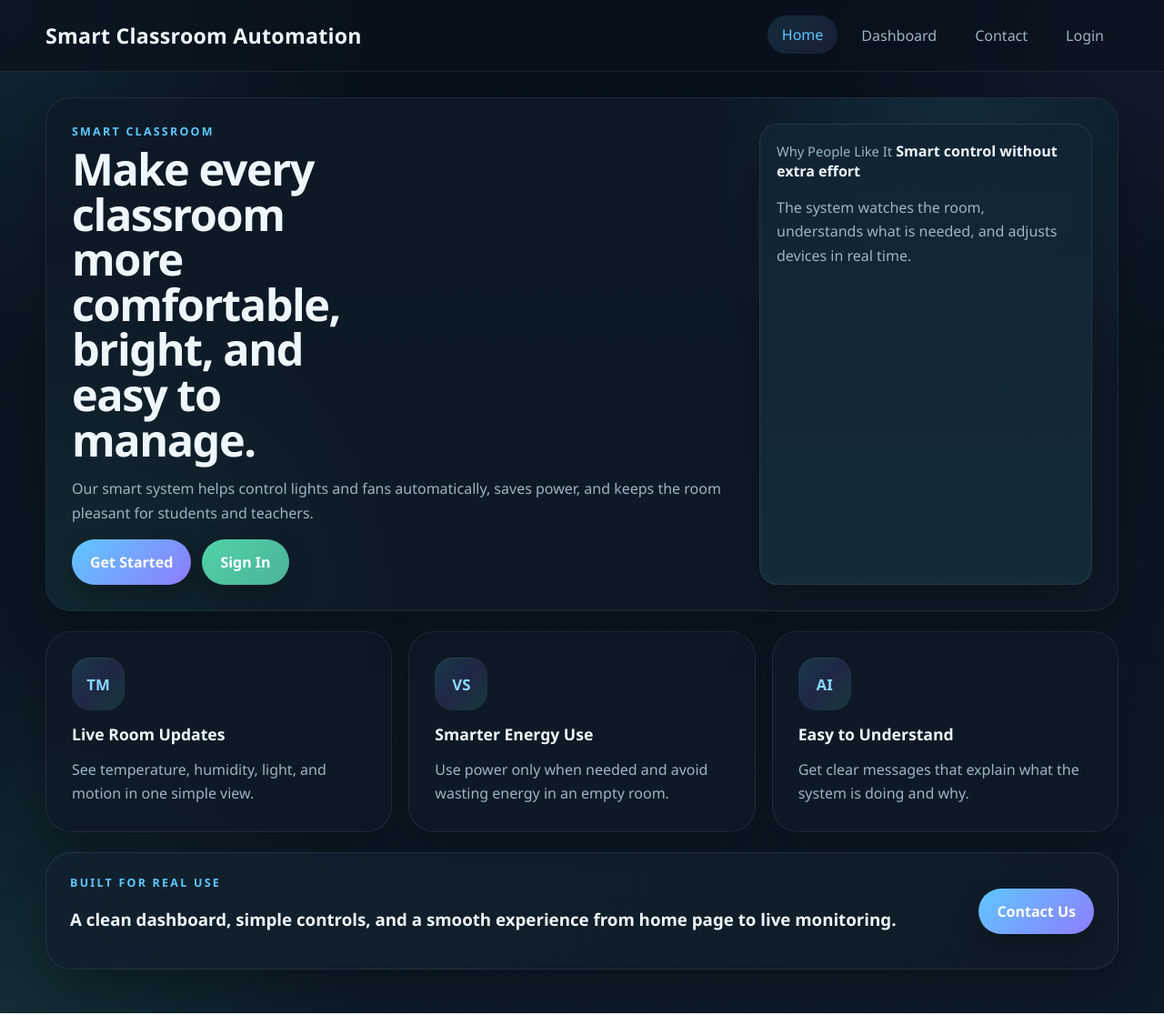
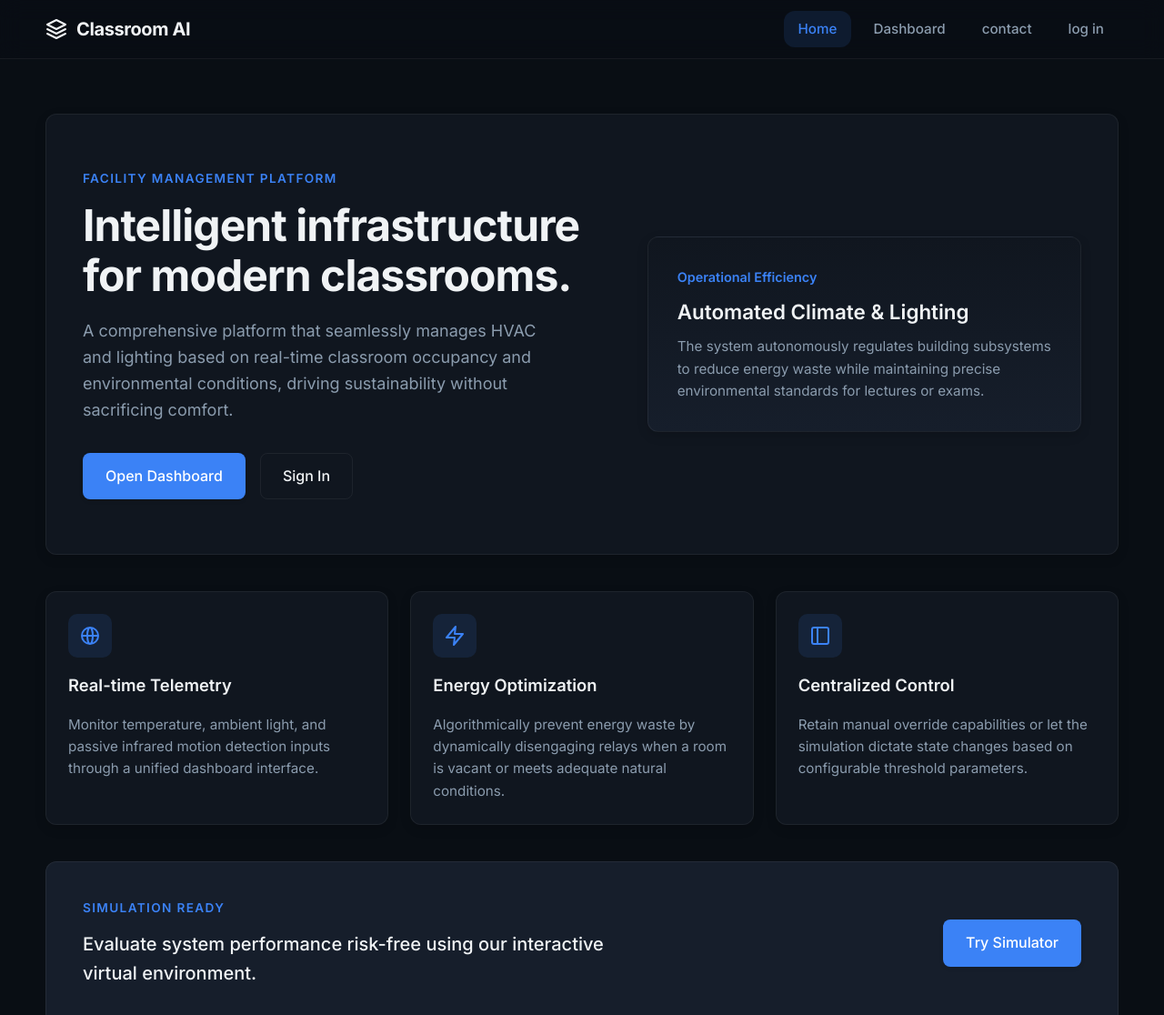
Before and after one commit to Roshu15/IDT-project, a website: page Frontend/home.html in a window 1280 px wide. Shown: the top 1116 px of the page at 91% size. Drawn offline with Linux system fonts and the light colour scheme.

Commit message:
ui updated

```diff
--- a/Frontend/home.html
+++ b/Frontend/home.html
@@ -3,73 +3,96 @@
   <head>
     <meta charset="UTF-8" />
     <meta name="viewport" content="width=device-width, initial-scale=1.0" />
-    <title>Smart Classroom Automation</title>
+    <title>Smart Classroom Platform</title>
+    <link href="https://fonts.googleapis.com/css2?family=Inter:wght@400;500;600;700&display=swap" rel="stylesheet">
     <link rel="stylesheet" href="style.css" />
   </head>
   <body data-page="home">
     <header class="site-header">
       <div class="header-content">
-        <h1 class="logo">Smart Classroom Automation</h1>
+        <a href="home.html" class="logo">
+          <svg viewBox="0 0 24 24" width="24" height="24" stroke="currentColor" stroke-width="2" fill="none" stroke-linecap="round" stroke-linejoin="round"><path d="M12 2L2 7l10 5 10-5-10-5zM2 17l10 5 10-5M2 12l10 5 10-5"/></svg>
+          Classroom AI
+        </a>
         <nav class="main-nav">
           <a href="home.html" class="nav-link active">Home</a>
           <a href="dashboard.html" class="nav-link">Dashboard</a>
-          <a href="contact.html" class="nav-link">Contact</a>
-          <a href="login.html" class="nav-link">Login</a>
+          <a href="controls.html" class="nav-link">contact</a>
+          <a href="contact.html" class="nav-link">log in</a>
         </nav>
       </div>
     </header>
 
     <main class="page-content">
       <div class="page-shell">
-        <section class="hero-panel home-hero">
+        <section class="hero-panel fade-in">
           <div class="hero-copy-block">
-            <p class="eyebrow">Smart Classroom</p>
-            <h2>Make every classroom more comfortable, bright, and easy to manage.</h2>
+            <p class="eyebrow">Facility Management Platform</p>
+            <h2>Intelligent infrastructure for modern classrooms.</h2>
             <p class="hero-copy">
-              Our smart system helps control lights and fans automatically, saves power, and keeps the room pleasant for students and teachers.
+              A comprehensive platform that seamlessly manages HVAC and lighting based on real-time classroom occupancy and environmental conditions, driving sustainability without sacrificing comfort.
             </p>
             <div class="button-row">
-              <a href="dashboard.html" class="cta-button">Get Started</a>
+              <a href="dashboard.html" class="cta-button">Open Dashboard</a>
               <a href="login.html" class="cta-button ghost-button">Sign In</a>
             </div>
           </div>
           <div class="hero-side">
             <div class="mini-stat large">
-              <span>Why People Like It</span>
-              <strong>Smart control without extra effort</strong>
-              <p>The system watches the room, understands what is needed, and adjusts devices in real time.</p>
+              <span>Operational Efficiency</span>
+              <strong>Automated Climate & Lighting</strong>
+              <p>The system autonomously regulates building subsystems to reduce energy waste while maintaining precise environmental standards for lectures or exams.</p>
             </div>
           </div>
         </section>
 
         <section class="feature-grid">
           <article class="panel-card feature-card">
-            <div class="sensor-icon">TM</div>
-            <h3>Live Room Updates</h3>
-            <p>See temperature, humidity, light, and motion in one simple view.</p>
+            <div class="sensor-icon">
+              <svg viewBox="0 0 24 24" width="24" height="24" stroke="currentColor" stroke-width="2" fill="none" stroke-linecap="round" stroke-linejoin="round"><path d="M21 12a9 9 0 0 1-9 9m9-9a9 9 0 0 0-9-9m9 9H3m9 9a9 9 0 0 1-9-9m9 9c1.66 0 3-4.03 3-9s-1.34-9-3-9m0 18c-1.66 0-3-4.03-3-9s1.34-9 3-9m-9 9a9 9 0 0 1 9-9"/></svg>
+            </div>
+            <h3>Real-time Telemetry</h3>
+            <p>Monitor temperature, ambient light, and passive infrared motion detection inputs through a unified dashboard interface.</p>
           </article>
           <article class="panel-card feature-card">
-            <div class="sensor-icon">VS</div>
-            <h3>Smarter Energy Use</h3>
-            <p>Use power only when needed and avoid wasting energy in an empty room.</p>
+            <div class="sensor-icon">
+              <svg viewBox="0 0 24 24" width="24" height="24" stroke="currentColor" stroke-width="2" fill="none" stroke-linecap="round" stroke-linejoin="round"><polygon points="13 2 3 14 12 14 11 22 21 10 12 10 13 2"/></svg>
+            </div>
+            <h3>Energy Optimization</h3>
+            <p>Algorithmically prevent energy waste by dynamically disengaging relays when a room is vacant or meets adequate natural conditions.</p>
           </article>
           <article class="panel-card feature-card">
-            <div class="sensor-icon">AI</div>
-            <h3>Easy to Understand</h3>
-            <p>Get clear messages that explain what the system is doing and why.</p>
+            <div class="sensor-icon">
+              <svg viewBox="0 0 24 24" width="24" height="24" stroke="currentColor" stroke-width="2" fill="none" stroke-linecap="round" stroke-linejoin="round"><rect x="3" y="3" width="18" height="18" rx="2" ry="2"/><line x1="9" y1="3" x2="9" y2="21"/></svg>
+            </div>
+            <h3>Centralized Control</h3>
+            <p>Retain manual override capabilities or let the simulation dictate state changes based on configurable threshold parameters.</p>
           </article>
         </section>
 
         <section class="info-banner">
           <div>
-            <p class="eyebrow">Built for Real Use</p>
-            <h3>A clean dashboard, simple controls, and a smooth experience from home page to live monitoring.</h3>
+            <p class="eyebrow">Simulation Ready</p>
+            <h3>Evaluate system performance risk-free using our interactive virtual environment.</h3>
           </div>
-          <a href="contact.html" class="cta-button">Contact Us</a>
+          <a href="dashboard.html" class="cta-button">Try Simulator</a>
         </section>
       </div>
     </main>
 
+    <footer class="site-footer">
+      <div class="footer-content">
+        <div class="footer-branding">
+          &copy; 2026 Smart Classroom Systems. All rights reserved.
+        </div>
+        <div class="footer-links">
+          <a href="dashboard.html">Dashboard</a>
+          <a href="controls.html">Documentation</a>
+          <a href="contact.html">Support</a>
+        </div>
+      </div>
+    </footer>
+
     <script src="script.js"></script>
   </body>
 </html>
--- a/Frontend/style.css
+++ b/Frontend/style.css
@@ -1,22 +1,23 @@
 :root {
-  --bg: #09131d;
-  --surface: rgba(14, 27, 39, 0.9);
-  --surface-soft: #122433;
-  --surface-strong: #183346;
-  --text: #eef7ff;
-  --muted: #9db4c5;
-  --primary: #5ec8ff;
-  --primary-strong: #8ad7ff;
-  --primary-soft: rgba(94, 200, 255, 0.14);
-  --secondary: #51d3a7;
-  --secondary-soft: rgba(81, 211, 167, 0.14);
-  --accent: #8f7cff;
-  --accent-soft: rgba(143, 124, 255, 0.14);
-  --warning: #ffbe6b;
-  --danger: #ff8f8f;
-  --border: rgba(255, 255, 255, 0.08);
-  --shadow: 0 20px 50px rgba(0, 0, 0, 0.28);
-  --shadow-hover: 0 26px 60px rgba(0, 0, 0, 0.34);
+  --bg: #090e14;
+  --surface: #10161f;
+  --surface-soft: #161e2b;
+  --surface-strong: #1b2636;
+  --text: #f0f3f5;
+  --muted: #8b9cae;
+  --primary: #3b82f6;
+  --primary-hover: #4b8df7;
+  --primary-soft: rgba(59, 130, 246, 0.12);
+  --secondary: #10b981;
+  --secondary-soft: rgba(16, 185, 129, 0.12);
+  --accent: #6366f1;
+  --accent-hover: #7274f2;
+  --warning: #f59e0b;
+  --danger: #ef4444;
+  --border: rgba(255, 255, 255, 0.06);
+  --shadow: 0 4px 12px rgba(0, 0, 0, 0.15);
+  --shadow-hover: 0 8px 24px rgba(0, 0, 0, 0.25);
+  --radius: 12px;
 }
 
 * {
@@ -26,32 +27,30 @@
 html,
 body {
   margin: 0;
-  min-height: 100%;
-  font-family: "Segoe UI", Tahoma, Geneva, Verdana, sans-serif;
+  min-height: 100vh;
+  font-family: "Inter", -apple-system, BlinkMacSystemFont, "Segoe UI", Roboto, Helvetica, Arial, sans-serif;
   color: var(--text);
-  background:
-    radial-gradient(circle at top left, rgba(94, 200, 255, 0.12), transparent 24%),
-    radial-gradient(circle at top right, rgba(143, 124, 255, 0.1), transparent 22%),
-    radial-gradient(circle at bottom left, rgba(81, 211, 167, 0.1), transparent 24%),
-    linear-gradient(180deg, #071019 0%, #0a1621 48%, #0c1b27 100%);
-}
-
-body {
-  min-height: 100vh;
+  background-color: var(--bg);
+  line-height: 1.6;
+  font-size: 16px;
+  -webkit-font-smoothing: antialiased;
 }
 
 .site-header {
   position: sticky;
   top: 0;
   z-index: 10;
-  backdrop-filter: blur(16px);
-  background: rgba(9, 19, 29, 0.78);
+  backdrop-filter: blur(12px);
+  -webkit-backdrop-filter: blur(12px);
+  background: rgba(9, 14, 20, 0.85);
   border-bottom: 1px solid var(--border);
+  padding: 12px 0;
 }
 
 .header-content,
-.page-shell {
-  width: min(1180px, calc(100% - 32px));
+.page-shell,
+.site-footer .footer-content {
+  width: min(1180px, calc(100% - 40px));
   margin: 0 auto;
 }
 
@@ -59,238 +58,287 @@ body {
   display: flex;
   justify-content: space-between;
   align-items: center;
-  gap: 18px;
-  padding: 18px 0;
+  gap: 24px;
 }
 
 .logo {
   margin: 0;
-  font-size: 1.45rem;
-  font-weight: 800;
-  letter-spacing: 0.01em;
+  font-size: 1.25rem;
+  font-weight: 700;
+  letter-spacing: -0.02em;
+  color: var(--text);
+  text-decoration: none;
+  display: flex;
+  align-items: center;
+  gap: 10px;
 }
 
 .main-nav {
   display: flex;
-  flex-wrap: wrap;
-  gap: 10px;
+  gap: 8px;
 }
 
 .nav-link {
   text-decoration: none;
   color: var(--muted);
-  padding: 10px 16px;
-  border-radius: 999px;
-  transition:
-    background 0.24s ease,
-    color 0.24s ease,
-    transform 0.24s ease;
+  font-weight: 500;
+  font-size: 0.95rem;
+  padding: 8px 16px;
+  border-radius: var(--radius);
+  transition: all 0.2s ease;
 }
 
-.nav-link:hover,
+.nav-link:hover {
+  color: var(--text);
+  background: var(--surface-soft);
+}
+
 .nav-link.active {
-  background: linear-gradient(135deg, rgba(94, 200, 255, 0.14), rgba(143, 124, 255, 0.12));
   color: var(--primary);
-  transform: translateY(-1px);
+  background: var(--primary-soft);
 }
 
 .page-content {
-  padding: 28px 0 48px;
+  padding: 60px 0 80px;
 }
 
 .page-shell {
   display: grid;
-  gap: 22px;
+  gap: 40px;
 }
 
 .hero-panel,
-.sensor-card,
 .panel-card,
+.feature-card,
 .mini-stat {
   background: var(--surface);
   border: 1px solid var(--border);
-  border-radius: 28px;
+  border-radius: var(--radius);
   box-shadow: var(--shadow);
-}
-
-.hero-panel,
-.panel-card {
-  padding: 28px;
+  transition: transform 0.2s ease, box-shadow 0.2s ease;
 }
 
 .hero-panel {
+  padding: 60px 40px;
   display: grid;
-  grid-template-columns: 2fr 1fr;
-  gap: 24px;
-  position: relative;
-  overflow: hidden;
-}
-
-.hero-panel::before {
-  content: "";
-  position: absolute;
-  inset: 0;
-  background:
-    radial-gradient(circle at 85% 15%, rgba(94, 200, 255, 0.12), transparent 25%),
-    radial-gradient(circle at 0% 100%, rgba(81, 211, 167, 0.08), transparent 30%);
-  pointer-events: none;
+  grid-template-columns: 1.2fr 1fr;
+  gap: 48px;
+  align-items: center;
 }
 
 .eyebrow {
-  margin: 0 0 8px;
-  font-size: 0.78rem;
-  letter-spacing: 0.18em;
+  margin: 0 0 12px;
+  font-size: 0.85rem;
+  letter-spacing: 0.1em;
   text-transform: uppercase;
   color: var(--primary);
-  font-weight: 700;
+  font-weight: 600;
 }
 
 .hero-panel h2 {
-  margin: 0;
-  font-size: clamp(2.2rem, 3.8vw, 4rem);
-  line-height: 1.02;
-  letter-spacing: -0.03em;
-  max-width: 13ch;
+  margin: 0 0 20px 0;
+  font-size: clamp(2rem, 4vw, 3rem);
+  line-height: 1.15;
+  font-weight: 700;
+  letter-spacing: -0.02em;
 }
 
-.hero-copy,
-.panel-note,
-.history-list p,
-.mini-stat p {
+.hero-copy {
   color: var(--muted);
-  line-height: 1.65;
+  font-size: 1.125rem;
+  margin: 0 0 32px 0;
+  max-width: 500px;
 }
 
-.hero-side,
-.hero-mini-grid,
-.sensor-grid,
-.feature-grid,
-.dashboard-grid,
-.chart-grid,
-.thinking-grid,
-.controls-grid,
-.control-form,
-.score-strip {
-  display: grid;
-  gap: 18px;
+.button-row {
+  display: flex;
+  gap: 16px;
+  flex-wrap: wrap;
 }
 
-.hero-mini-grid {
-  grid-template-columns: 1fr;
+button,
+.cta-button {
+  display: inline-flex;
+  align-items: center;
+  justify-content: center;
+  appearance: none;
+  border: 1px solid transparent;
+  text-decoration: none;
+  border-radius: 8px;
+  padding: 12px 24px;
+  font-weight: 500;
+  font-size: 1rem;
+  color: #fff;
+  background-color: var(--primary);
+  cursor: pointer;
+  transition: all 0.2s ease;
+  box-shadow: 0 2px 4px rgba(0, 0, 0, 0.1);
 }
 
-.sensor-grid {
-  grid-template-columns: repeat(4, minmax(0, 1fr));
+button:hover,
+.cta-button:hover {
+  background-color: var(--primary-hover);
+  transform: translateY(-1px);
+  box-shadow: 0 4px 8px rgba(0, 0, 0, 0.2);
+}
+
+.ghost-button {
+  background-color: transparent;
+  border: 1px solid var(--border);
+  color: var(--text);
+  box-shadow: none;
+}
+
+.ghost-button:hover {
+  background-color: var(--surface-soft);
+  border-color: rgba(255, 255, 255, 0.15);
+}
+
+.hero-side {
+  display: flex;
+  flex-direction: column;
+  gap: 20px;
+}
+
+.mini-stat.large {
+  padding: 32px;
+  display: flex;
+  flex-direction: column;
+  gap: 12px;
+  background: linear-gradient(180deg, var(--surface) 0%, var(--surface-soft) 100%);
+}
+
+.mini-stat.large span {
+  color: var(--primary);
+  font-weight: 600;
+  font-size: 0.9rem;
+}
+
+.mini-stat.large strong {
+  font-size: 1.4rem;
+  font-weight: 600;
+  line-height: 1.3;
+}
+
+.mini-stat.large p {
+  margin: 0;
+  color: var(--muted);
+  font-size: 0.95rem;
 }
 
 .feature-grid {
+  display: grid;
   grid-template-columns: repeat(3, minmax(0, 1fr));
-}
-
-.dashboard-grid,
-.chart-grid {
-  grid-template-columns: repeat(3, minmax(0, 1fr));
-}
-
-.chart-grid {
-  grid-template-columns: repeat(2, minmax(0, 1fr));
-}
-
-.thinking-grid,
-.controls-grid {
-  grid-template-columns: 1.45fr 1fr;
-}
-
-.auth-shell,
-.contact-shell {
-  grid-template-columns: 1fr;
-}
-
-.sensor-card {
-  padding: 22px;
-  display: flex;
-  gap: 16px;
-  align-items: center;
-  transform: translateY(0);
-  transition:
-    transform 0.24s ease,
-    box-shadow 0.24s ease,
-    border-color 0.24s ease;
+  gap: 24px;
 }
 
 .feature-card {
-  display: grid;
-  gap: 14px;
+  padding: 32px 24px;
+  display: flex;
+  flex-direction: column;
+  gap: 16px;
 }
 
-.sensor-card:hover,
-.panel-card:hover {
+.feature-card:hover {
   transform: translateY(-2px);
   box-shadow: var(--shadow-hover);
 }
 
-.sensor-card:hover {
-  border-color: rgba(94, 200, 255, 0.22);
+.sensor-icon {
+  width: 48px;
+  height: 48px;
+  display: grid;
+  place-items: center;
+  border-radius: 10px;
+  background-color: var(--primary-soft);
+  color: var(--primary);
 }
 
-.sensor-icon {
-  width: 58px;
-  height: 58px;
-  display: grid;
-  place-items: center;
-  border-radius: 20px;
-  background: linear-gradient(135deg, rgba(94, 200, 255, 0.18), rgba(143, 124, 255, 0.14), rgba(81, 211, 167, 0.16));
-  color: var(--primary-strong);
-  font-weight: 800;
-  font-size: 1.05rem;
-  box-shadow: inset 0 1px 0 rgba(255, 255, 255, 0.08);
+.feature-card h3 {
+  margin: 0;
+  font-size: 1.15rem;
+  font-weight: 600;
 }
 
-.sensor-label,
-.mini-stat span,
-.score-pill span,
-.history-time,
-.status-row span,
-label {
+.feature-card p {
+  margin: 0;
   color: var(--muted);
-  font-size: 0.92rem;
+  font-size: 0.95rem;
 }
 
-.sensor-card h3,
-.mini-stat strong,
-.score-pill strong {
-  margin: 4px 0 0;
+.info-banner {
+  display: flex;
+  justify-content: space-between;
+  align-items: center;
+  gap: 32px;
+  padding: 40px;
+  border-radius: var(--radius);
+  border: 1px solid var(--border);
+  background: var(--surface-soft);
 }
+
+.info-banner h3 {
+  margin: 0;
+  font-size: 1.25rem;
+  font-weight: 500;
+  max-width: 600px;
+}
+
+.site-footer {
+  border-top: 1px solid var(--border);
+  padding: 40px 0;
+  margin-top: 40px;
+  background-color: var(--bg);
+}
+
+.footer-content {
+  display: flex;
+  justify-content: space-between;
+  align-items: center;
+  color: var(--muted);
+  font-size: 0.9rem;
+}
+
+.footer-links {
+  display: flex;
+  gap: 16px;
+}
+
+.footer-links a {
+  color: var(--muted);
+  text-decoration: none;
+  transition: color 0.2s;
+}
+
+.footer-links a:hover {
+  color: var(--text);
+}
+
+/* Base layouts for other pages to keep them working beautifully */
+.sensor-card, .panel-card, .mini-stat {
+  padding: 24px;
+}
+
+.hero-mini-grid, .sensor-grid, .dashboard-grid, .chart-grid, .thinking-grid, .controls-grid, .score-strip {
+  display: grid;
+  gap: 20px;
+}
+
+.hero-mini-grid { grid-template-columns: 1fr; }
+.sensor-grid { grid-template-columns: repeat(4, minmax(0, 1fr)); }
+.dashboard-grid, .chart-grid { grid-template-columns: repeat(3, minmax(0, 1fr)); }
+.chart-grid { grid-template-columns: repeat(2, minmax(0, 1fr)); }
+.thinking-grid, .controls-grid { grid-template-columns: 1.45fr 1fr; }
 
 .status-chip {
   display: inline-flex;
   align-items: center;
-  width: fit-content;
-  padding: 12px 16px;
-  border-radius: 999px;
-  font-weight: 700;
-  background: linear-gradient(135deg, rgba(94, 200, 255, 0.14), rgba(143, 124, 255, 0.12));
+  padding: 8px 16px;
+  border-radius: 20px;
+  font-size: 0.9rem;
+  font-weight: 600;
+  background: var(--primary-soft);
   color: var(--primary);
-}
-
-.status-chip[data-variant="energy-saving"] {
-  background: rgba(94, 165, 143, 0.14);
-  color: var(--secondary);
-}
-
-.status-chip[data-variant="manual-control"] {
-  background: rgba(217, 155, 82, 0.14);
-  color: var(--warning);
-}
-
-.status-chip[data-variant="active"] {
-  background: rgba(31, 154, 122, 0.14);
-  color: var(--secondary);
-}
-
-.status-chip[data-variant="idle"] {
-  background: rgba(219, 108, 108, 0.12);
-  color: var(--danger);
 }
 
 .panel-head {
@@ -298,259 +346,74 @@ label {
   justify-content: space-between;
   align-items: flex-start;
   gap: 12px;
-  margin-bottom: 14px;
+  margin-bottom: 20px;
 }
 
 .panel-head h3 {
   margin: 0;
   font-size: 1.1rem;
-  letter-spacing: -0.02em;
+  font-weight: 600;
+}
+
+.panel-note {
+  color: var(--muted);
+  font-size: 0.85rem;
 }
 
 .status-row {
   display: flex;
   justify-content: space-between;
-  gap: 14px;
-  padding: 16px 0;
+  padding: 12px 0;
   border-bottom: 1px solid var(--border);
+  font-size: 0.95rem;
+}
+.status-row:last-child { border-bottom: none; padding-bottom: 0; }
+.status-row span { color: var(--muted); }
+
+.control-form label, .login-form, .contact-form {
+  display: grid;
+  gap: 16px;
 }
 
-.status-row:last-child {
-  border-bottom: none;
+.control-form select, .control-form input, .login-form input, .contact-form input, .contact-form textarea {
+  width: 100%;
+  padding: 12px;
+  border-radius: 8px;
+  border: 1px solid var(--border);
+  background: var(--bg);
+  color: var(--text);
+  font-family: inherit;
+  font-size: 0.95rem;
+  transition: border-color 0.2s;
 }
 
-.chart-card {
-  min-height: 360px;
-  background:
-    linear-gradient(180deg, rgba(18, 36, 51, 0.98), rgba(14, 27, 39, 0.94));
+.control-form select:focus, .control-form input:focus, .login-form input:focus, .contact-form input:focus, .contact-form textarea:focus {
+  outline: none;
+  border-color: var(--primary);
 }
 
-.chart-card canvas {
-  width: 100% !important;
-  height: 250px !important;
-}
-
-.decision-narrative {
-  margin: 0 0 18px;
-  font-size: 1.08rem;
-  line-height: 1.7;
-}
-
-.score-strip {
-  grid-template-columns: repeat(3, minmax(0, 1fr));
-  margin-bottom: 18px;
-}
-
-.score-pill,
-.mini-stat {
-  padding: 18px;
-  border-radius: 20px;
-  background: linear-gradient(180deg, var(--surface-soft), var(--surface-strong));
-  border: 1px solid var(--border);
-}
-
-.reason-list,
-.history-list {
-  list-style: none;
-  margin: 0;
-  padding: 0;
-  display: grid;
-  gap: 12px;
-}
-
-.reason-list li,
-.history-list li {
-  padding: 15px 16px;
-  border-radius: 20px;
-  background: linear-gradient(180deg, rgba(19, 37, 52, 0.96), rgba(16, 31, 44, 0.96));
-  border: 1px solid var(--border);
-}
-
-.history-list li p {
-  margin: 6px 0 0;
-}
-
-.history-list.expanded li {
-  padding: 16px 18px;
-}
-
-.big-decision-box {
-  background:
-    linear-gradient(135deg, rgba(94, 200, 255, 0.12), rgba(143, 124, 255, 0.1), rgba(81, 211, 167, 0.08));
-  border-color: rgba(94, 200, 255, 0.12);
-}
-
-.large-decision {
-  font-size: 1.28rem;
-  font-weight: 600;
-  max-width: 60ch;
-}
-
-.info-banner {
-  display: flex;
-  justify-content: space-between;
-  align-items: center;
-  gap: 18px;
-  padding: 24px 26px;
-  border-radius: 28px;
-  border: 1px solid var(--border);
-  background:
-    linear-gradient(135deg, rgba(17, 33, 47, 0.96), rgba(15, 28, 40, 0.96));
-  box-shadow: var(--shadow);
-}
-
-.button-row {
-  display: flex;
-  flex-wrap: wrap;
-  gap: 12px;
-}
-
-button,
-.cta-button {
-  appearance: none;
-  border: none;
-  text-decoration: none;
-  border-radius: 999px;
-  padding: 14px 20px;
-  font-weight: 700;
-  color: #ffffff;
-  background: linear-gradient(135deg, var(--primary), var(--accent));
-  box-shadow: 0 14px 30px rgba(0, 0, 0, 0.26);
-  cursor: pointer;
-  transition:
-    transform 0.24s ease,
-    box-shadow 0.24s ease,
-    filter 0.24s ease;
-}
-
-button:hover,
-.cta-button:hover {
-  transform: translateY(-2px);
-  box-shadow: 0 18px 38px rgba(0, 0, 0, 0.32);
-  filter: saturate(1.08);
-}
-
-.ghost-button {
-  background: linear-gradient(135deg, var(--secondary), #4bb29b);
-}
-
-.control-form label {
-  display: grid;
-  gap: 8px;
-}
-
-.control-form select,
-.control-form input {
-  width: 100%;
-  padding: 12px 14px;
-  border-radius: 16px;
-  border: 1px solid var(--border);
-  background: rgba(10, 22, 33, 0.9);
-  color: var(--text);
-  box-shadow: inset 0 1px 2px rgba(255, 255, 255, 0.02);
-}
-
-.login-form,
-.contact-form {
-  display: grid;
-  gap: 14px;
-}
-
-.login-form input,
-.contact-form input,
-.contact-form textarea {
-  width: 100%;
-  padding: 12px 14px;
-  border-radius: 16px;
-  border: 1px solid var(--border);
-  background: rgba(10, 22, 33, 0.9);
-  color: var(--text);
-  box-shadow: inset 0 1px 2px rgba(255, 255, 255, 0.02);
-}
-
-.auth-card,
-.developer-card {
-  max-width: 760px;
-  margin: 0 auto;
-}
-
-.form-feedback {
-  min-height: 20px;
-  margin: 0;
-  color: var(--secondary);
-  font-weight: 600;
-}
-
-.home-hero .mini-stat.large {
-  height: 100%;
-  background:
-    linear-gradient(180deg, rgba(18, 36, 51, 0.98), rgba(21, 43, 57, 0.96));
-}
-
-.feature-card h3 {
-  margin: 0;
-  font-size: 1.1rem;
-}
-
-.feature-card p {
-  margin: 0;
-  color: var(--muted);
-  line-height: 1.65;
-}
-
-.hero-copy-block,
-.hero-side {
-  position: relative;
-  z-index: 1;
-}
-
-.simple-dashboard-grid .panel-card:nth-child(1) {
-  background: linear-gradient(180deg, rgba(17, 34, 47, 0.98), rgba(17, 45, 42, 0.96));
-}
-
-.simple-dashboard-grid .panel-card:nth-child(2) {
-  background: linear-gradient(180deg, rgba(17, 34, 47, 0.98), rgba(15, 38, 51, 0.96));
-}
-
-.simple-dashboard-grid .panel-card:nth-child(3) {
-  background: linear-gradient(180deg, rgba(17, 34, 47, 0.98), rgba(28, 28, 55, 0.94));
-}
+.auth-card, .contact-shell { max-width: 500px; margin: 0 auto; }
+.form-feedback { min-height: 20px; margin: 0; color: var(--secondary); font-size: 0.9rem; }
 
 @media (max-width: 980px) {
-  .hero-panel,
-  .sensor-grid,
-  .feature-grid,
-  .dashboard-grid,
-  .chart-grid,
-  .thinking-grid,
-  .controls-grid {
+  .hero-panel, .sensor-grid, .feature-grid, .dashboard-grid, .chart-grid, .thinking-grid, .controls-grid {
     grid-template-columns: 1fr;
-  }
-
-  .hero-panel h2 {
-    max-width: none;
   }
 }
 
 @media (max-width: 640px) {
-  .header-content {
+  .header-content, .info-banner, .footer-content {
     flex-direction: column;
     align-items: flex-start;
+    gap: 16px;
   }
-
-  .score-strip {
-    grid-template-columns: 1fr;
+  .main-nav {
+    flex-wrap: wrap;
   }
-
-  .status-row,
-  .panel-head,
-  .info-banner {
+  .button-row {
     flex-direction: column;
   }
-
-  button,
   .cta-button {
     width: 100%;
-    text-align: center;
   }
 }
```
